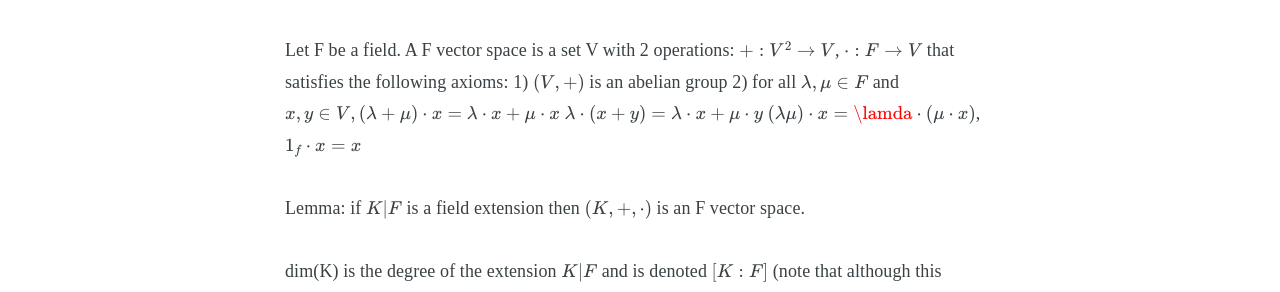
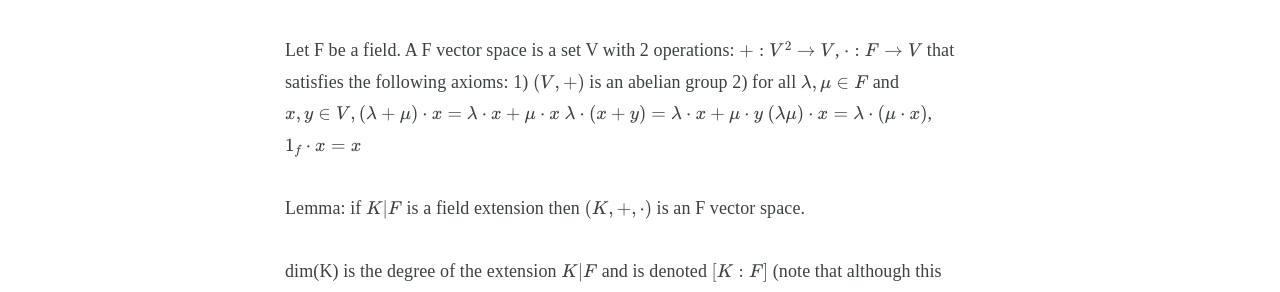
Before and after one commit to jamiecayley/jamiecayley.github.io, a Jekyll site: the page built from _posts/2016-06-08-An-Introduction-To-Abstract-Algebra-23.md, in a window 1280 px wide. Shown: the part 760-1052 px from the top of the page. Built offline with Jekyll 4.4.1, drawn with Linux system fonts in a browser that asks for light colours; some web fonts are replaced; formulas are drawn with MathJax 3.

Commit message:
fixed another typo

```diff
--- a/_posts/2016-06-08-An-Introduction-To-Abstract-Algebra-23.md
+++ b/_posts/2016-06-08-An-Introduction-To-Abstract-Algebra-23.md
@@ -19,7 +19,7 @@ If $$F \leq K$$ is a subring of K *where F and K are fields) we say that K is a
 
 Let F be a field. A F vector space is a set V with 2 operations: $$+ : V^2 \rightarrow V$$, $$\cdot : F \rightarrow V$$ that satisfies the following axioms:
 1) $$(V, +)$$ is an abelian group
-2) for all $$\lambda, \mu \in F$$ and $$x, y \in V, (\lambda + \mu) \cdot x =$$ $$\lambda \cdot x + \mu \cdot x$$ $$\lambda \cdot (x+y) = \lambda \cdot x + \mu \cdot y$$ $$(\lambda \mu) \cdot x = \lamda \cdot (\mu \cdot x)$$, $$1_f \cdot x = x$$
+2) for all $$\lambda, \mu \in F$$ and $$x, y \in V, (\lambda + \mu) \cdot x =$$ $$\lambda \cdot x + \mu \cdot x$$ $$\lambda \cdot (x+y) = \lambda \cdot x + \mu \cdot y$$ $$(\lambda \mu) \cdot x = \lambda \cdot (\mu \cdot x)$$, $$1_f \cdot x = x$$
 
 Lemma: if $$K \vert F$$ is a field extension then $$(K, +, \cdot)$$ is an F vector space.
 
```
